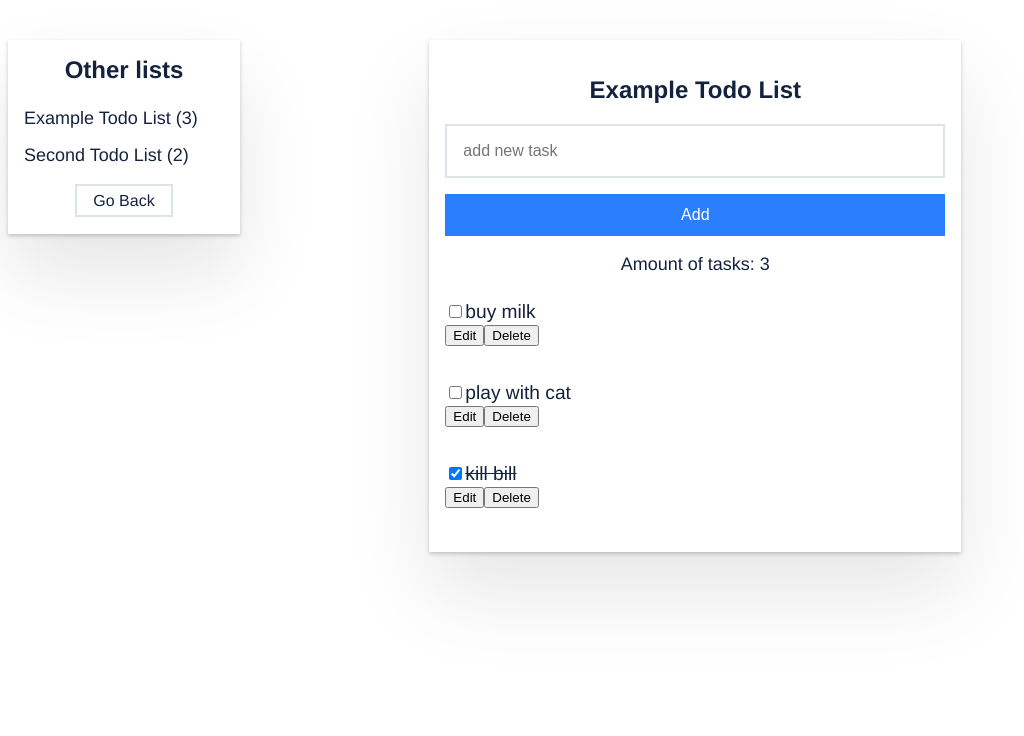
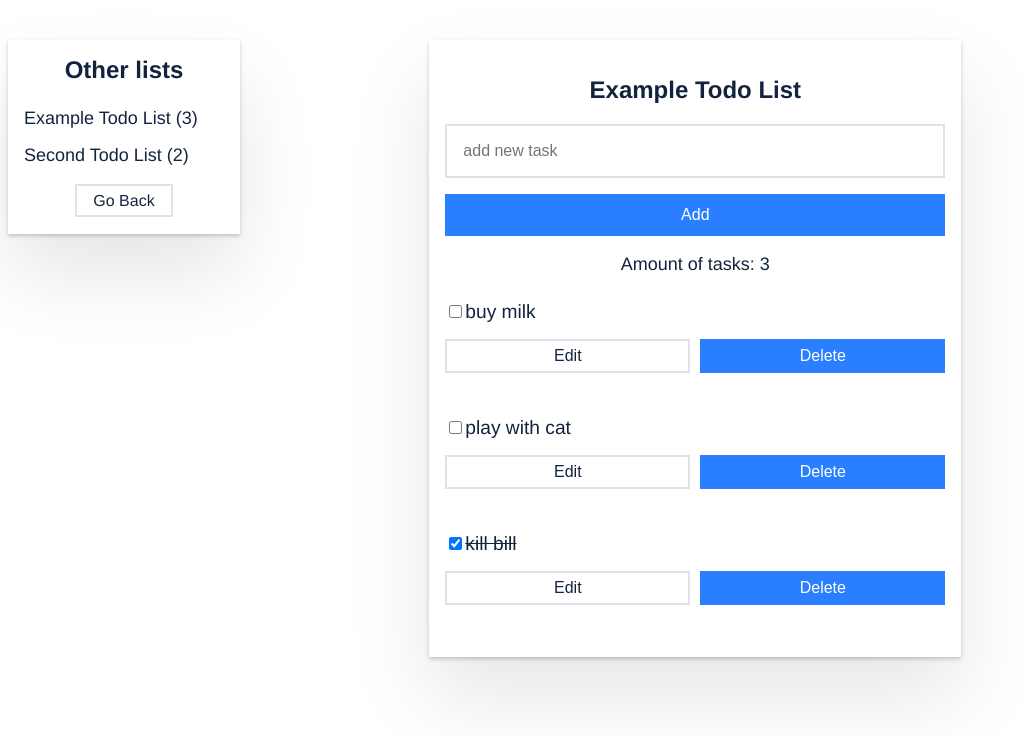
Before and after one commit to vavricio/todo-angular, an Angular app: page /list/1 in a window 1280 px wide. Shown: the top 736 px of the page, without its empty margins (0-1024 px from the left). Built offline with nearby package versions, Linux system fonts and the light colour scheme.

Commit message:
fix: item component

```diff
--- a/src/app/item/item.component.html
+++ b/src/app/item/item.component.html
@@ -1,24 +1,18 @@
 <div class="item">
+  <input type="checkbox" [(ngModel)]="item.done"/>
+  <label [style.text-decoration]="item.done ? 'line-through' : 'none'">{{ item.description }}</label>
 
-  <input [id]="item.description" type="checkbox" (change)="item.done = !item.done" [checked]="item.done" />
-  <label [for]="item.description" *ngIf="!item.done">{{item.description}}</label>
+  <input
+    #editedItem
+    [style.display]="onEdit ? 'block' : 'none'"
+    class="item__input"
+    placeholder="edit item"
+    [value]="item.description"
+    (keyup.enter)="saveItem(editedItem.value)">
 
-  <!-- text strikethrough -->
-  <label [for]="item.description" *ngIf="item.done" style="text-decoration: line-through;">{{item.description}}</label>
-
-  <div class="btn-wrapper" *ngIf="!editable">
-    <button class="btn" (click)="editable = !editable">Edit</button>
-    <button class="btn btn-warn" (click)="remove.emit()">Delete</button>
+  <div class="item__button-wrapper">
+    <button class="button item__button" (click)="onEdit = !onEdit">{{ onEdit ? 'Cancel' : 'Edit' }}</button>
+    <button class="button item__button item__btn-save" *ngIf="onEdit" (click)="saveItem(editedItem.value)">Save</button>
+    <button class="button item__button item__btn-warn" *ngIf="!onEdit" (click)="remove.emit()">Delete</button>
   </div>
-
-  <!-- Edit Mode -->
-  <div *ngIf="editable">
-    <input class="sm-text-input" placeholder="edit item" [value]="item.description" #editedItem (keyup.enter)="saveItem(editedItem.value)">
-
-    <div class="btn-wrapper">
-      <button class="btn" (click)="editable = !editable">Cancel</button>
-      <button class="btn btn-save" (click)="saveItem(editedItem.value)">Save</button>
-    </div>
-  </div>
-
 </div>
--- a/src/app/item/item.component.ts
+++ b/src/app/item/item.component.ts
@@ -8,16 +8,15 @@ import { Item } from "../item";
 })
 
 export class ItemComponent {
-
-  editable = false;
-
   @Input() item: Item;
   @Input() newItem: string;
   @Output() remove = new EventEmitter<Item>();
 
+  onEdit = false;
+
   saveItem(description: string) {
     if (!description) return;
-    this.editable = false;
+    this.onEdit = false;
     this.item.description = description;
   }
 }
```
